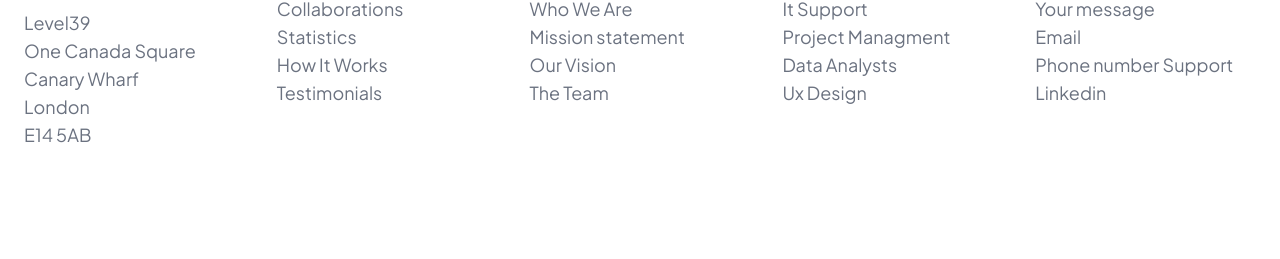
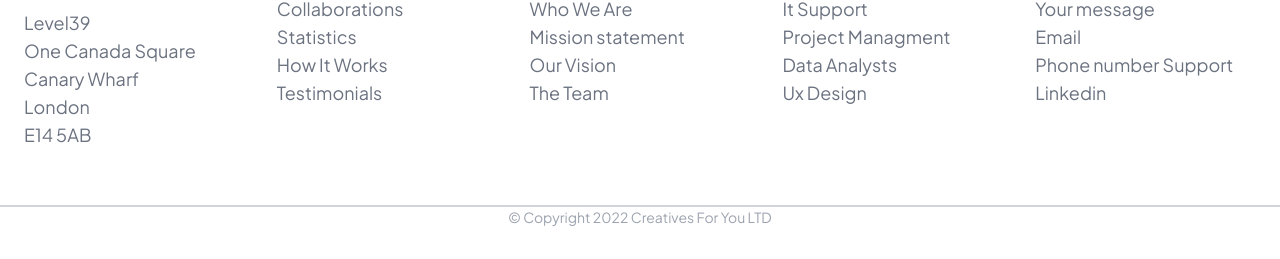
Before and after one commit to webdevmasud/C4U-Project, a website built with Vite: page index.html in a window 1280 px wide. Shown: the part 3033-3292 px from the top of the page. Before the commit the page ends 3214 px from the top, so only its background shows below. Built offline with nearby package versions, Linux system fonts and the light colour scheme; a web font is replaced by a local one.

Commit message:
copyright

```diff
--- a/index.html
+++ b/index.html
@@ -366,7 +366,12 @@
 
   </div>
 
-
+ <!-- Copyright Section (1-line) -->
+ <div class="text-center text-sm text-gray-400 mt-14">
+  <hr class="border-t-2 border-gray-300">
+  <p>&copy; Copyright 2022 Creatives For You LTD</p>
+</div>
+</footer>
 
 </body>
 <script src="script.js"></script>
```
